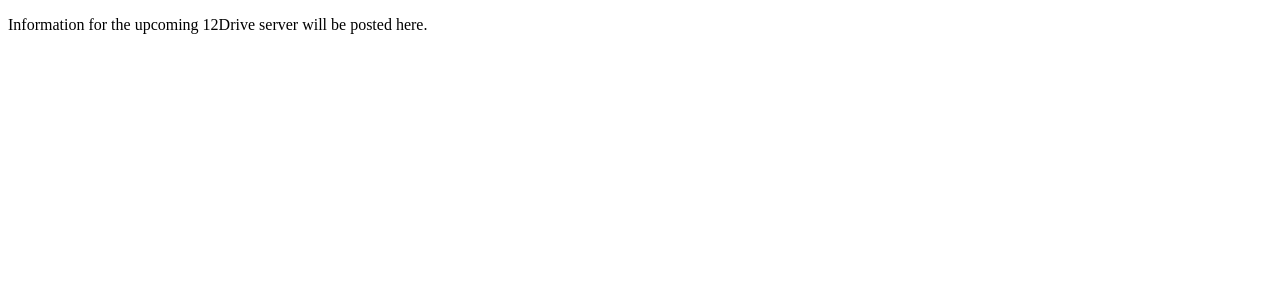
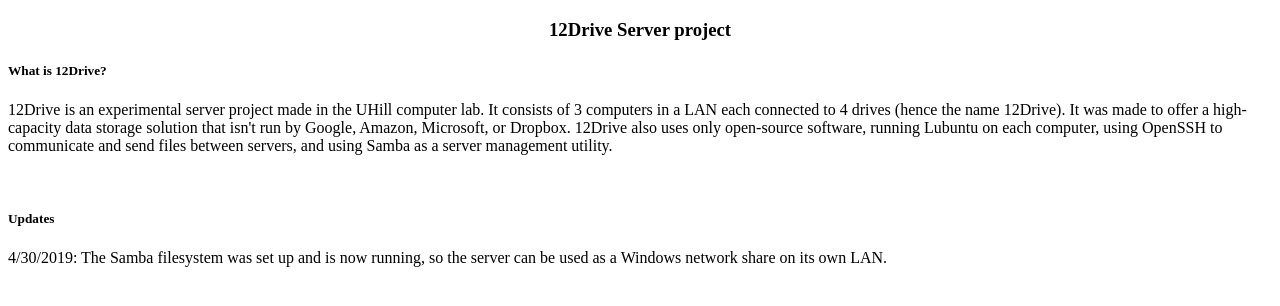
Before and after one commit to TreacherousToast/12Drive-server-update-site, a plain HTML site: page site/index.html in a window 1280 px wide. Drawn offline with Linux system fonts and the light colour scheme.

Commit message:
Update index.html

```diff
--- a/site/index.html
+++ b/site/index.html
@@ -1,6 +1,14 @@
 <!DOCTYPE html>
 <html>
 <body>
-<p>Information for the upcoming 12Drive server will be posted here.
+  <center><h3>12Drive Server project</p></center>
+  <h5>What is 12Drive?</h5>
+  <p>12Drive is an experimental server project made in the UHill computer lab.
+    It consists of 3 computers in a LAN each connected to 4 drives (hence the name 12Drive).
+    It was made to offer a high-capacity data storage solution that isn't run by Google, Amazon, Microsoft, or Dropbox.
+  12Drive also uses only open-source software, running Lubuntu on each computer, using OpenSSH to communicate and send files between servers, and using Samba as a server management utility.</p>
+  <br>
+  <h5>Updates</h5>
+  <p>4/30/2019: The Samba filesystem was set up and is now running, so the server can be used as a Windows network share on its own LAN.</p>
 </body>
 </html>
```
